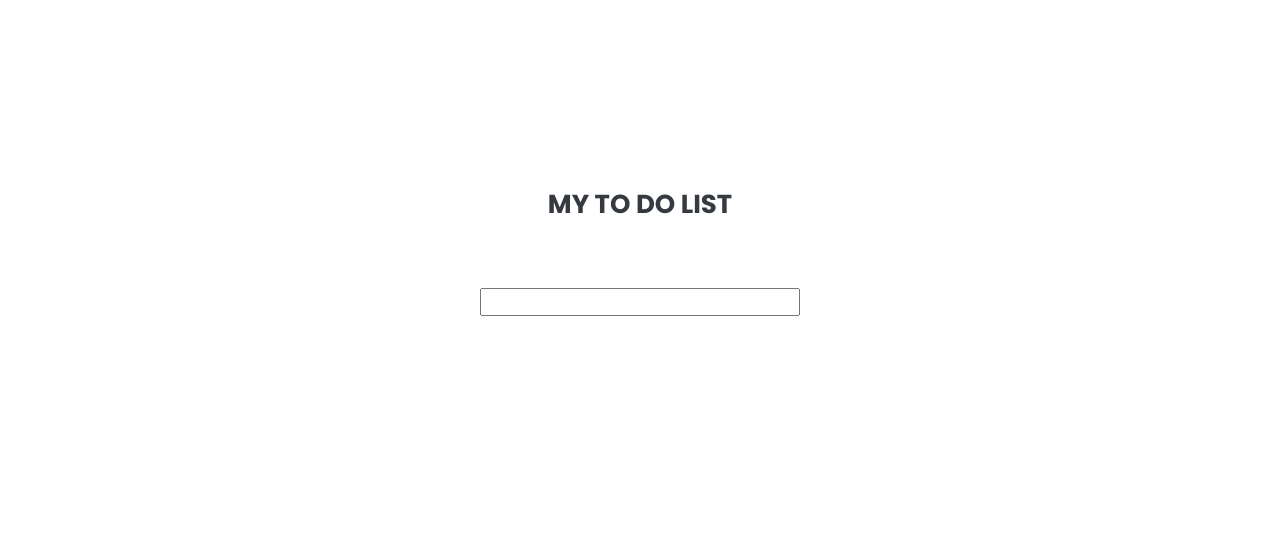
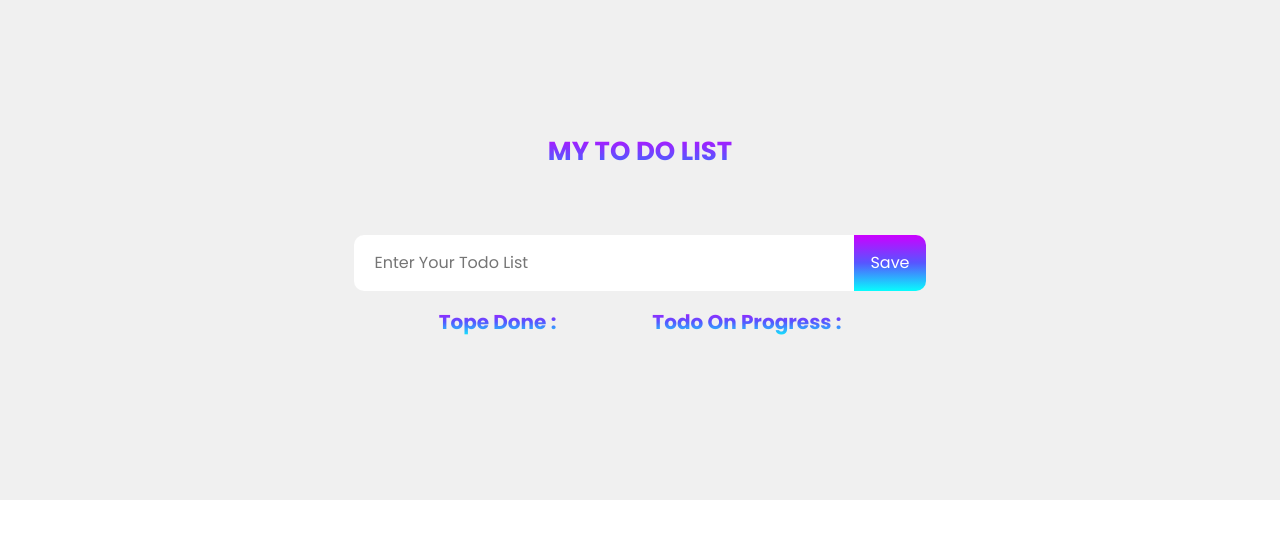
Before and after one commit to Mhtrobot/WebProgramming-finalPRG, a React (Create React App) app in the folder proj/: page /userpage in a window 1280 px wide. Shown: the top 538 px of the page. Built offline with nearby package versions, Linux system fonts and the light colour scheme.

Commit message:
edit userpage

```diff
--- a/proj/src/Userpage.css
+++ b/proj/src/Userpage.css
@@ -1,14 +1,46 @@
 
 .header-user{
-    height: 500px;
+    height:
+    500px;
     display: flex;
     justify-content: center;
     align-items: center;
+background-color: #F0F0F0;
 }
-
+    .text-main{
+        background: -webkit-linear-gradient(#CC00FF, #5756FF,#07FDFD);
+        -webkit-background-clip: text;
+        -webkit-text-fill-color: transparent;
+    }
     .main-user{
         display: flex;
         justify-content: center;
         align-items: center;
         flex-direction: column;
     }
+    #todolist{
+        border: none;
+outline: none;
+border-top-left-radius: 10px;
+border-bottom-left-radius:10px ;
+width: 500px;
+padding: 16px 20px 16px 20px;
+
+    }
+    .boxform button{
+        background: linear-gradient(#CC00FF, #5756FF,#07FDFD);
+        color: white;
+        padding: 16px 16px 16px 16px;
+        border: none;
+        outline: none;
+        border-top-right-radius:10px ;
+        border-bottom-right-radius:10px ;
+
+    }
+    .counter p{
+        font-size: 20px;
+        background: -webkit-linear-gradient(#CC00FF, #5756FF,#07FDFD);
+        -webkit-background-clip: text;
+        -webkit-text-fill-color: transparent;
+        text-align: center;
+    }
--- a/proj/src/Userpage.jsx
+++ b/proj/src/Userpage.jsx
@@ -5,8 +5,14 @@ import React, {useState} from 'react';
 import "./Userpage.css"
 
 function Userpage() {
+let [title,setTitle]=useState("");
+let [list,setList]=useState([]);
+function add(e){
+    e.preventDefault();
+    let text={status:false,text:title}
+    setList([...list,text])
 
-
+}
     return (
         <>
             <div className="header-user">
@@ -14,9 +20,33 @@ function Userpage() {
                     <div className="text-main"><p className='text-dark'>MY TO DO LIST</p></div>
 
                     <div className='mt-5'>
-                        <form action="">
-                            <input type="text"/>
-                        </form>
+                        <form action="" onSubmit={add}>
+                            <div className="boxform">
+
+                      <input type="text" id='todolist' placeholder='Enter Your Todo List' onChange={(e)=>setTitle(e.target.value)}/>
+            <button type='submit'>Save</button>
+            </div>
+                        </form >
+                    </div>
+                    <div className="counter d-flex mt-3">
+                    <p className='mr-5'>Tope Done   : {} </p>
+                    <p className='ml-5' >Todo On Progress : {} </p>
+                    </div>
+                    <div className="list">
+                        <ul>
+
+                    {
+
+            list.map((value,index)=>(
+                <div className='d-flex '>
+       <li key={index} >{
+        value.text
+       }
+                   </li>
+                </div>
+                ))
+                     }
+                        </ul>
                     </div>
                 </div>
             </div>
```
